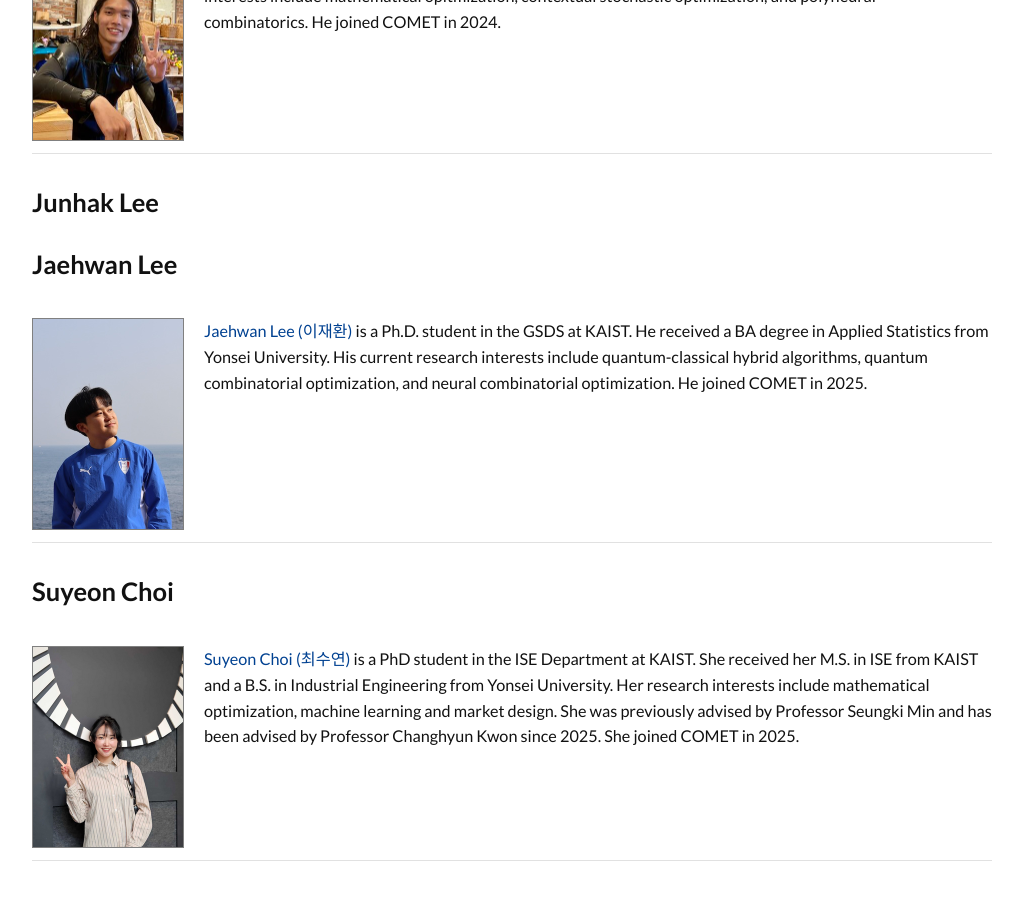
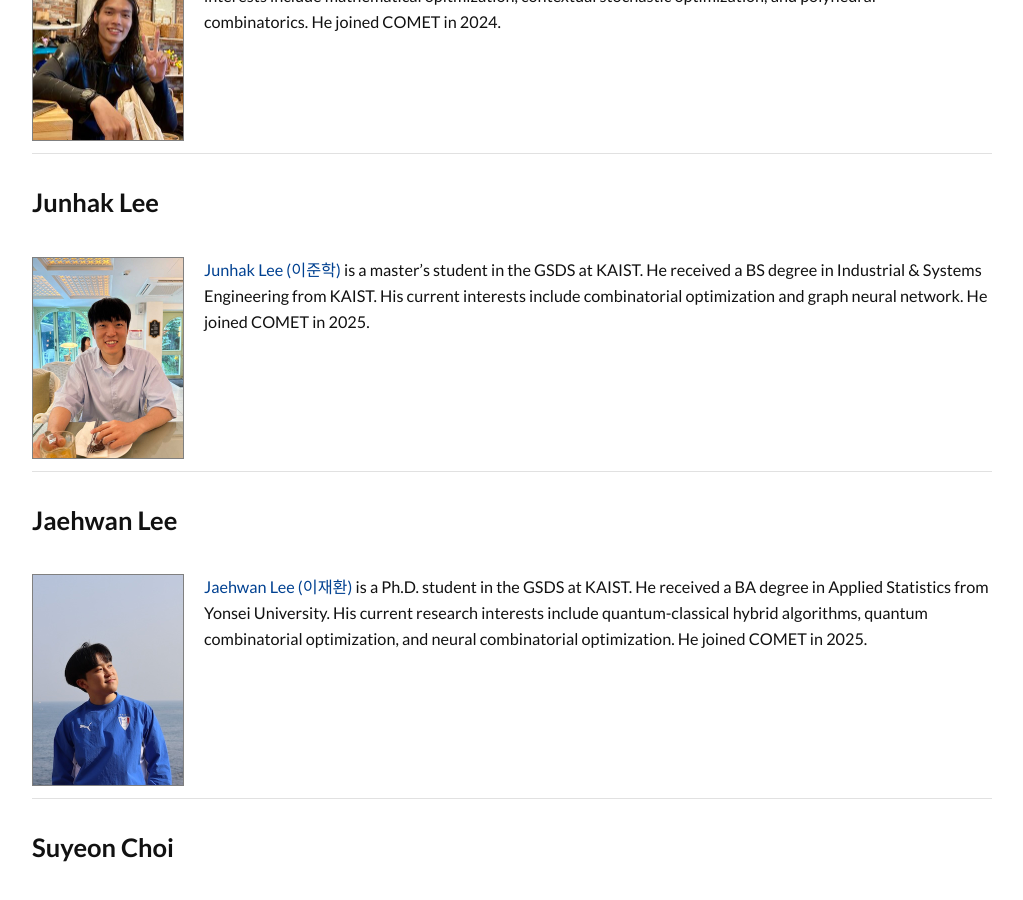
Before and after one commit to kaist-comet/kaist-comet.github.io, a Jekyll site: the page built from people/people.md, in a window 1280 px wide and 900 px high, scrolled down 3428 px. Shown: the whole window, without its empty margins (128-1151 px from the left). Built offline with Jekyll 4.4.1, drawn with Linux system fonts in a browser that asks for light colours; some web fonts are replaced; comment, search, counter and statistics services are not loaded.

Commit message:
add junhak

```diff
--- a/people/people.md
+++ b/people/people.md
@@ -73,7 +73,7 @@ Introducing the current members of the COMET Lab.
 
 ### Junhak Lee
 
-<!-- | <img src="/people/images/junhak_lee.jpg" class="profile" /> [Junhak Lee (이준학)](https://www.linkedin.com/in/준학-이-a68596300) is a master's student in the GSDS at KAIST. He received a BS degree in Industrial & Systems Engineering from KAIST. His current interests include combinatorial optimization and graph neural network. He joined COMET in 2025. | -->
+| <img src="/people/images/junhak_lee.jpg" class="profile" /> [Junhak Lee (이준학)](https://www.linkedin.com/in/준학-이-a68596300) is a master's student in the GSDS at KAIST. He received a BS degree in Industrial & Systems Engineering from KAIST. His current interests include combinatorial optimization and graph neural network. He joined COMET in 2025. |
 
 
 ### Jaehwan Lee
```
